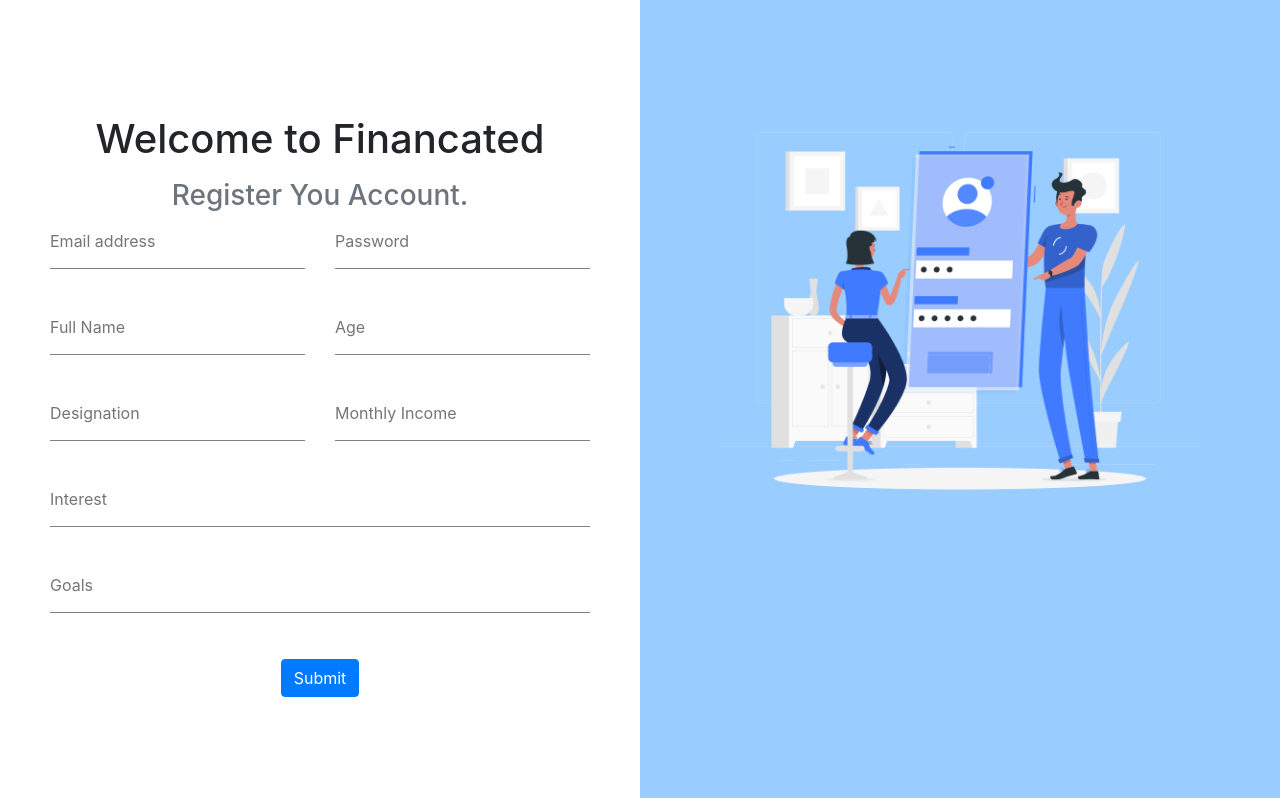
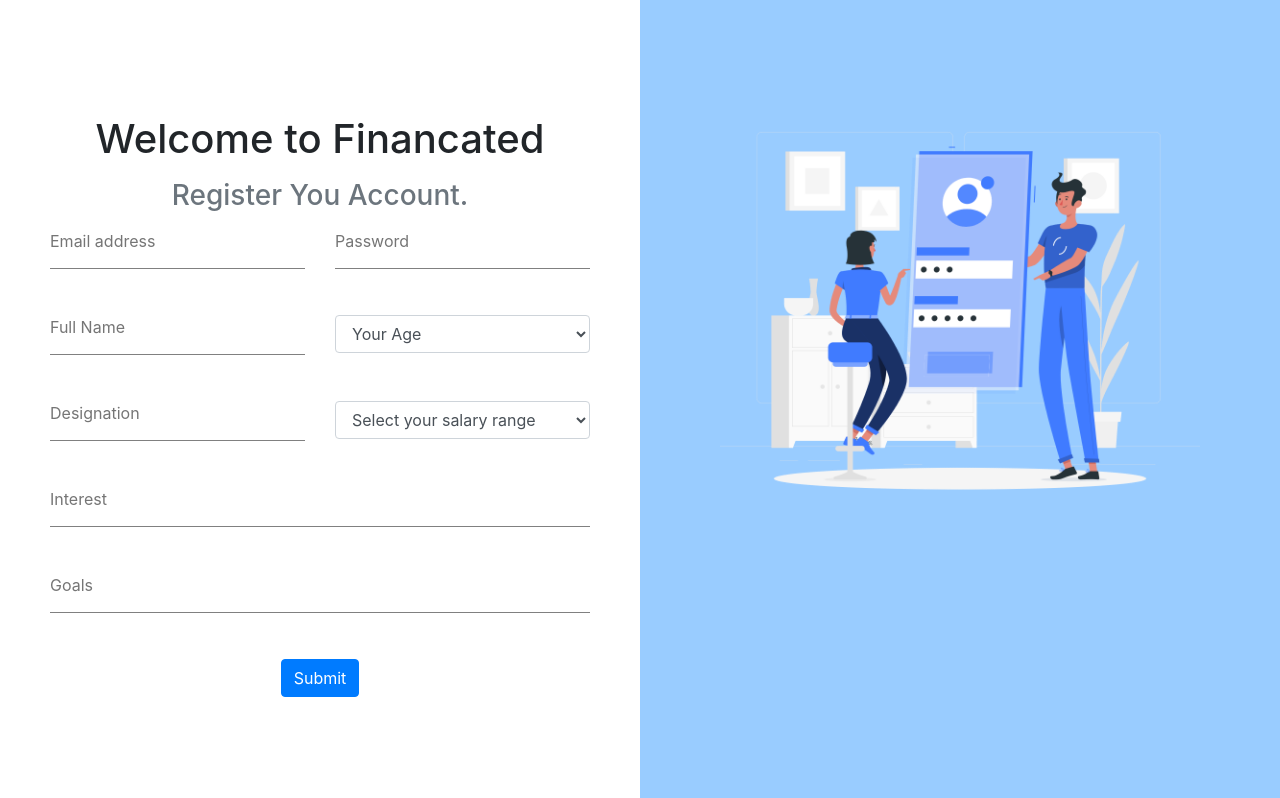
Before and after one commit to tankokkeong/HLBCYHI2021, a PHP site: page /sign-up.php in a window 1280 px wide. Shown: the part 57-855 px from the top of the page. Run offline with PHP 8.4, Linux system fonts and the light colour scheme; some libraries are stand-ins or nearby versions.

Commit message:
sign up updated

```diff
--- a/sign-up.php
+++ b/sign-up.php
@@ -43,7 +43,12 @@
                                 <input type="text" class="input-control" placeholder="Full Name">
                             </div>
                             <div class="form-group col">
-                                <input type="text" class="input-control" placeholder="Age">
+                                <select class="form-control age" id="age">
+                                    <option>Your Age</option>
+                                    <option>18 - 24</option>
+                                    <option>25 - 40</option>
+                                    <option>40 and above</option>
+                                </select>
                             </div>
                         </div>
 
@@ -52,7 +57,13 @@
                                 <input type="text" class="input-control" placeholder="Designation">
                             </div>
                             <div class="form-group col">
-                                <input type="text" class="input-control" placeholder="Monthly Income">
+                                <select class="form-control monthlyIncome" id="monthlyIncome">
+                                    <option>Select your salary range</option>
+                                        <option>RM 0 - RM 1000</option>
+                                        <option>RM 1001 - RM 4000</option>
+                                        <option>RM 4000 - RM 10000</option>
+                                        <option>RM 10001 and above</option>
+                                </select>
                             </div>
                         </div>
 
```
